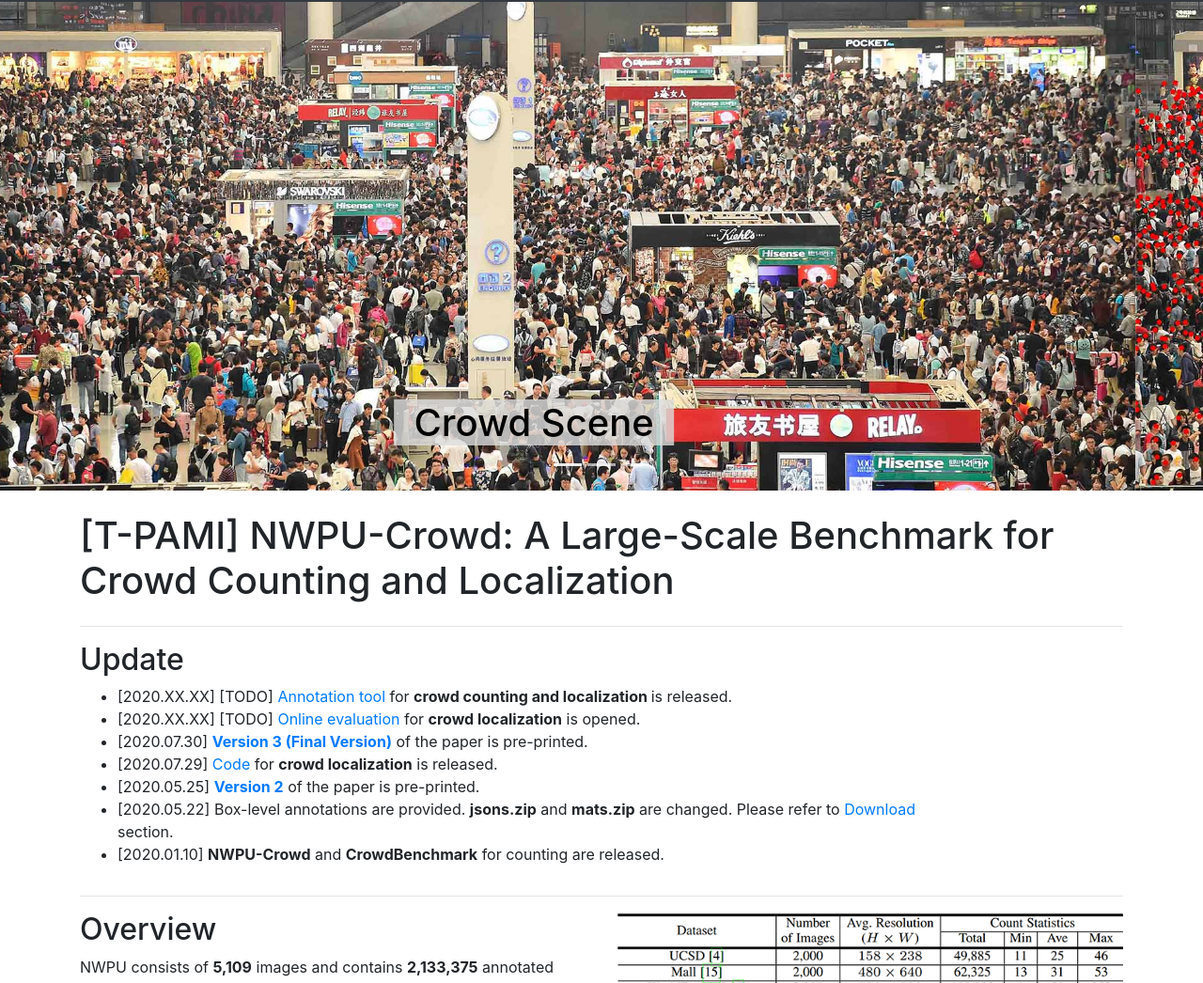
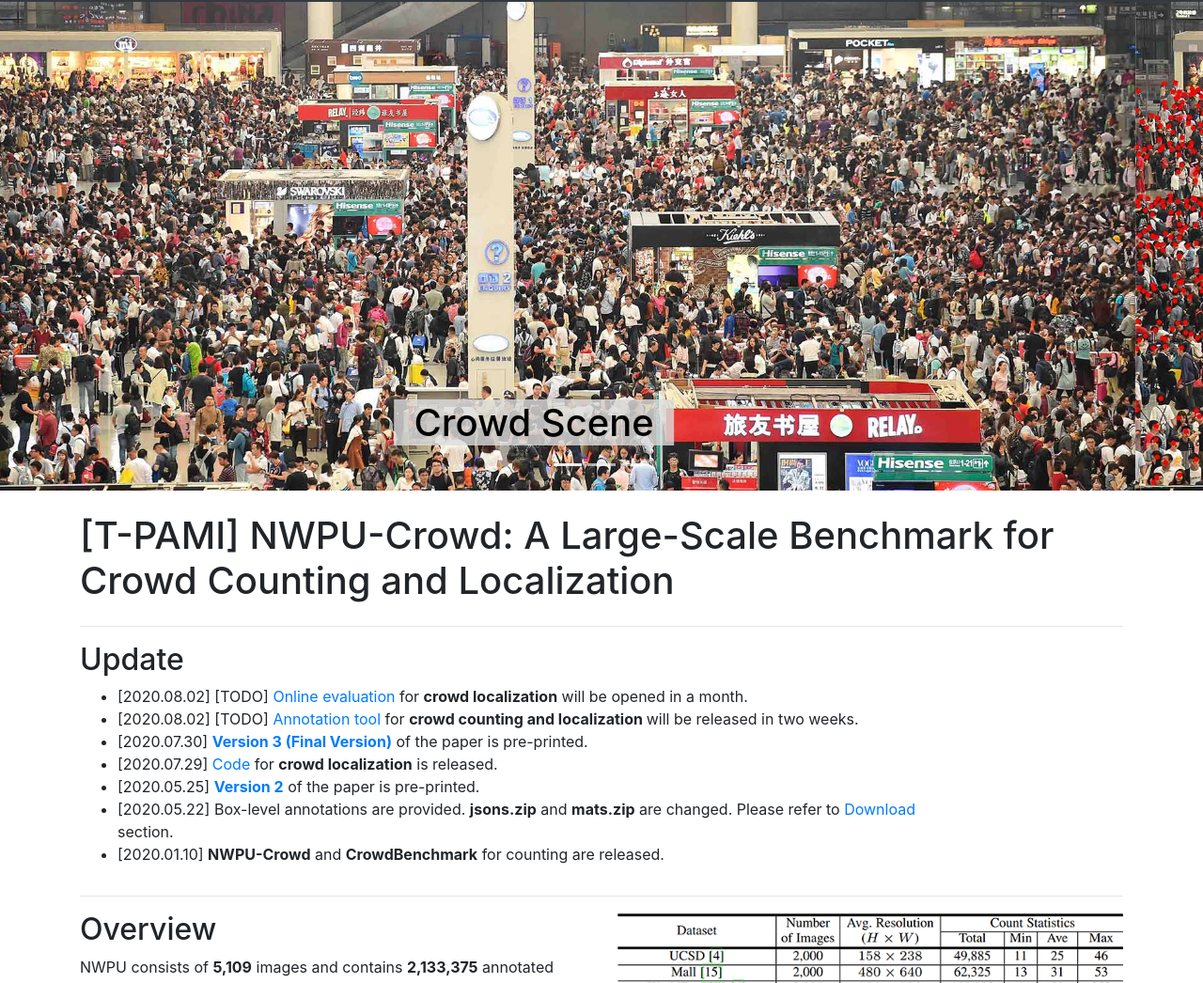
Before and after one commit to gjy3035/NWPU-Crowd-Sample-Code, a website: page index.html in a window 1280 px wide. Shown: the part 54-1100 px from the top of the page at 94% size. Drawn offline with Linux system fonts and the light colour scheme.

Commit message:
Update index.html

```diff
--- a/index.html
+++ b/index.html
@@ -75,8 +75,8 @@
     <div class="col-lg-10">
       <h2>Update</h2>
       <ul>
-        <li> [2020.XX.XX] [TODO] <a href='#'>Annotation tool</a> for <strong>crowd counting and localization </strong> is released.
-        <li> [2020.XX.XX] [TODO] <a href='https://www.crowdbenchmark.com/nwpucrowdloc.html'>Online evaluation</a> for <strong>crowd localization</strong> is opened.
+        <li> [2020.08.02] [TODO] <a href='https://www.crowdbenchmark.com/nwpucrowdloc.html'>Online evaluation</a> for <strong>crowd localization</strong> will be opened in a month.
+        <li> [2020.08.02] [TODO] <a href='#'>Annotation tool</a> for <strong>crowd counting and localization </strong> will be released in two weeks.
         <li> [2020.07.30] <a href='https://arxiv.org/abs/2001.03360'><strong>Version 3 (Final Version)</strong></a> of the paper is pre-printed.
         <li> [2020.07.29] <a href='https://github.com/gjy3035/NWPU-Crowd-Sample-Code-for-Localization'>Code</a> for <strong>crowd localization</strong> is released.
         <li> [2020.05.25] <a href='https://arxiv.org/abs/2001.03360v2'><strong>Version 2</strong></a> of the paper is pre-printed.
```
